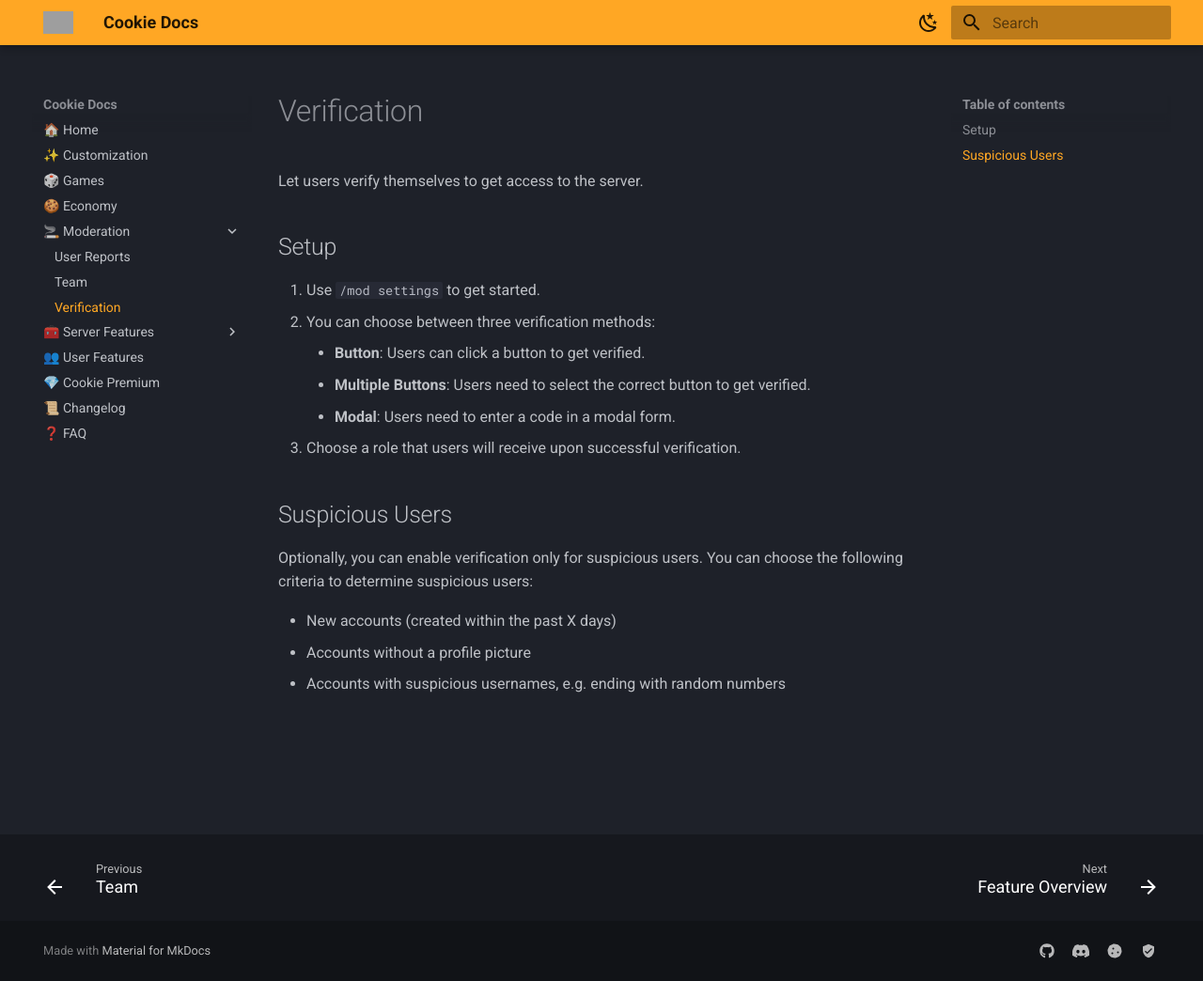
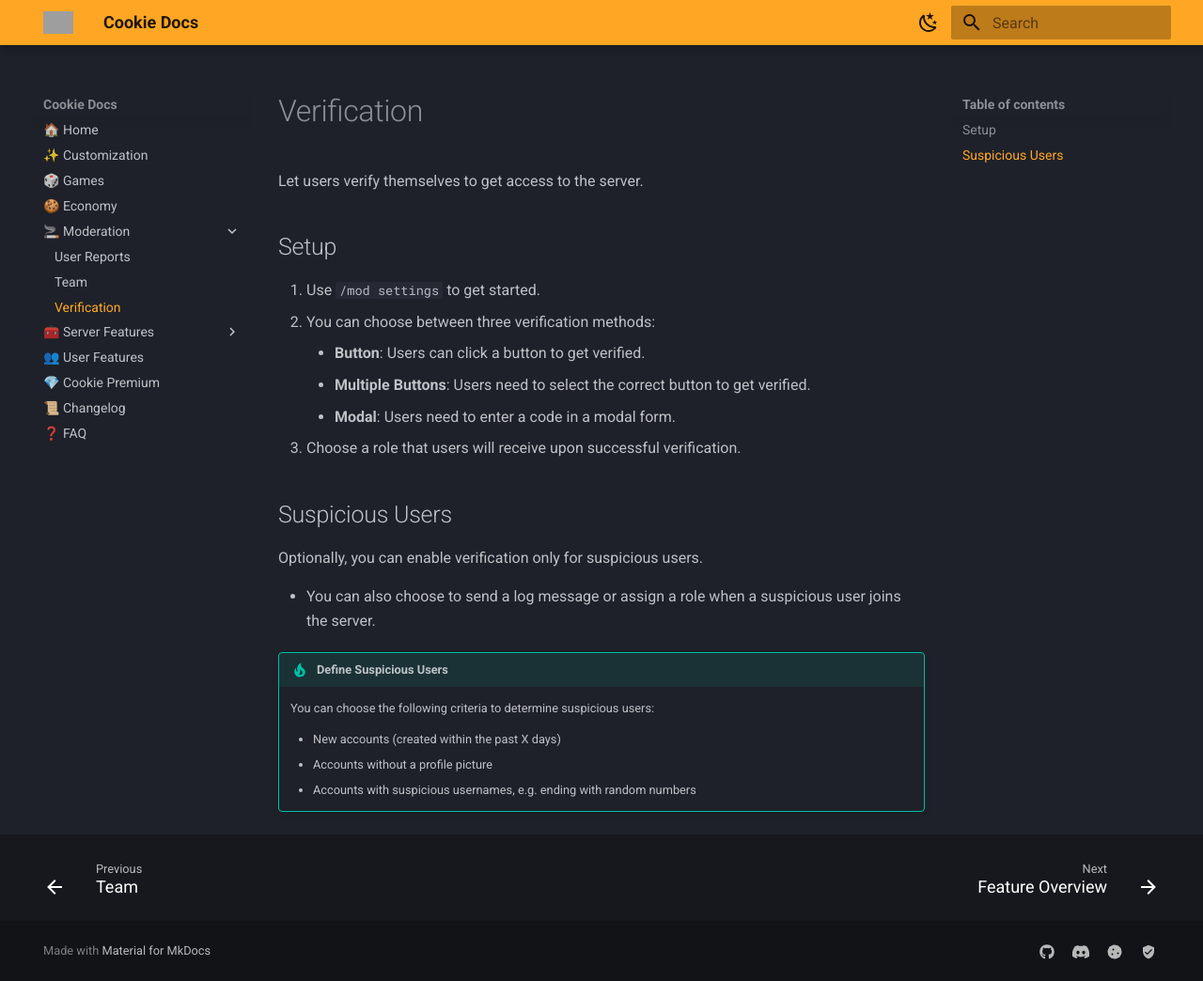
Before and after one commit to CookieAppTeam/docs, an MkDocs documentation site: the page built from docs/mod/verification.md, in a window 1280 px wide and 1044 px high. Shown: the whole window at 94% size. Built offline with MkDocs 1.6.1 and Material for MkDocs 9.7.7, drawn with Linux system fonts in a browser that asks for light colours; grey boxes are pictures that could not be loaded.

Commit message:
Add tip for suspicious users

```diff
--- a/docs/mod/verification.md
+++ b/docs/mod/verification.md
@@ -10,8 +10,13 @@ Let users verify themselves to get access to the server.
 3. Choose a role that users will receive upon successful verification.
 
 ## Suspicious Users
-Optionally, you can enable verification only for suspicious users. You can choose the following criteria to determine suspicious users:
+Optionally, you can enable verification only for suspicious users.
 
-- New accounts (created within the past X days)
-- Accounts without a profile picture
-- Accounts with suspicious usernames, e.g. ending with random numbers
+- You can also choose to send a log message or assign a role when a suspicious user joins the server.
+
+!!! tip "Define Suspicious Users"
+    You can choose the following criteria to determine suspicious users:
+
+    - New accounts (created within the past X days)
+    - Accounts without a profile picture
+    - Accounts with suspicious usernames, e.g. ending with random numbers
```
